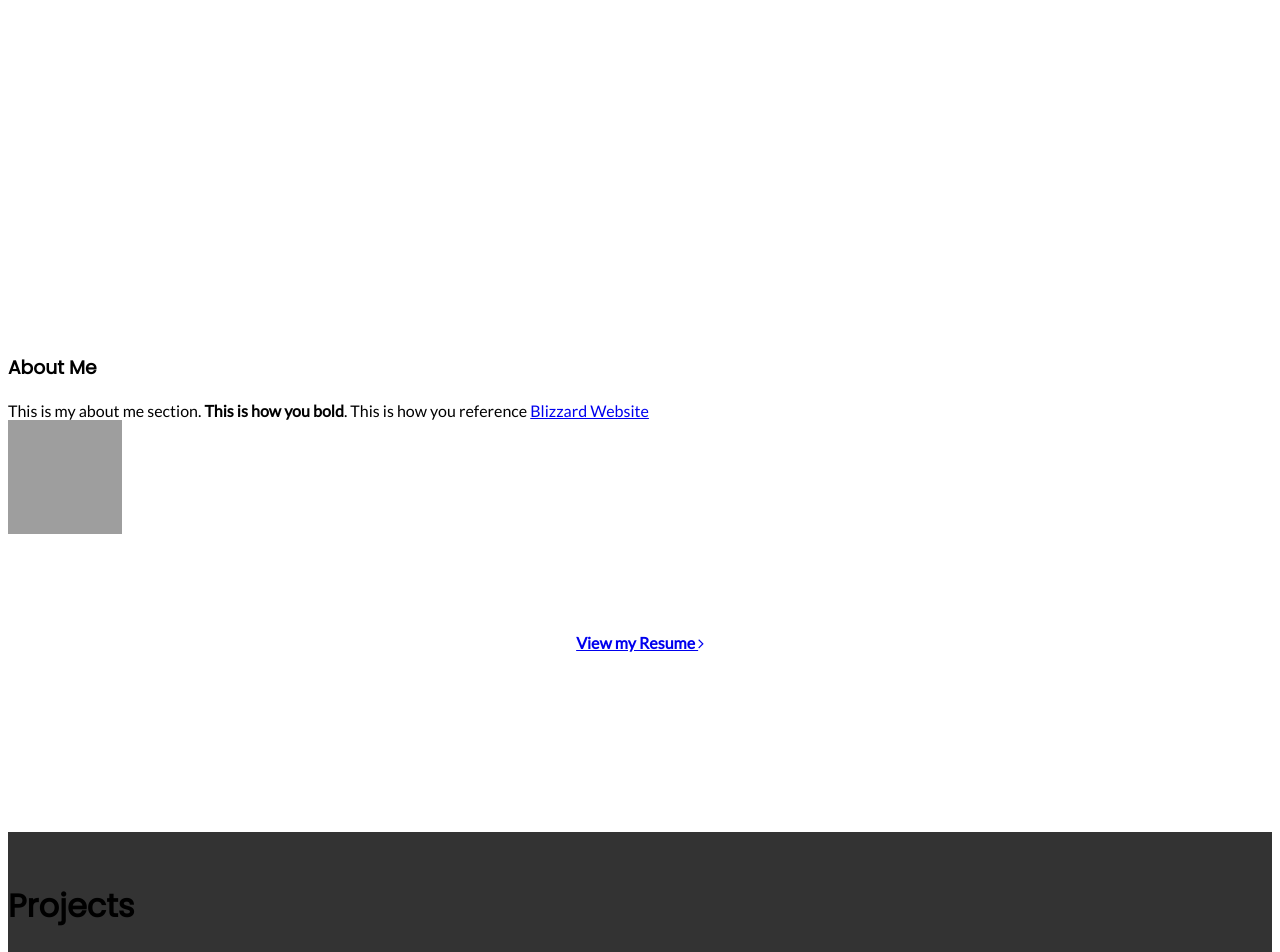
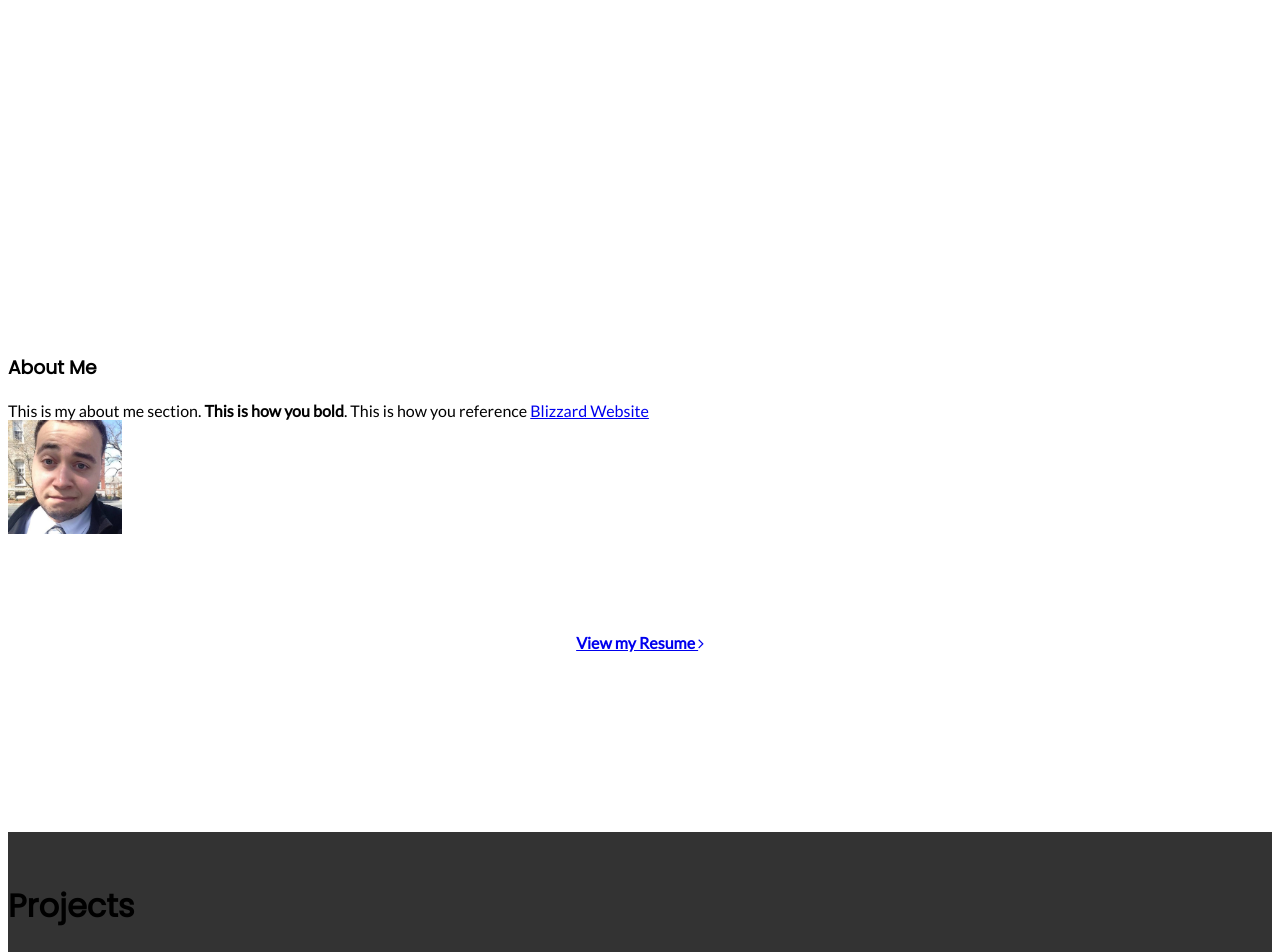
Before and after one commit to dennisjunior111/dennisjunior111.github.io, a Jekyll site: the page index.html, which Jekyll copies as it is, in a window 1280 px wide. Shown: the part 455-1407 px from the top of the page. Built offline with Jekyll 4.4.1, drawn with Linux system fonts in a browser that asks for light colours; nearby versions of some CDN libraries; library files that are not in the unit come from our copies; a script that is not in the unit is left out.

Commit message:
Update index.html

```diff
--- a/index.html
+++ b/index.html
@@ -38,7 +38,7 @@
                             <p class="wow fadeInUp">
 This is my about me section. <b>This is how you bold</b>. This is how you reference <a href="https://careers.blizzard.com/en-us/openings/oBGg5fwm">Blizzard Website</a> <span class="hide-on-med-and-up"><br><br></span></p>
                         </div>
-                        <div class="col m3 circle hide-on-small-only square black wow fadeInRight" style="position: relative; background: url(img/dennis_photo.jpg;) center center / cover; top: -27.25px; width: 250px; height: 250px; visibility: visible; animation-name: fadeInRight;"></div>
+                        <div class="col m3 circle hide-on-small-only square black wow fadeInRight" style="width: 100%;height: 100%;position: relative;background: url(img/dennis_photo.jpg);background-size: cover;background-position: center;top: 0"></div>
                     </div>
                 </div>
             </div>
```
